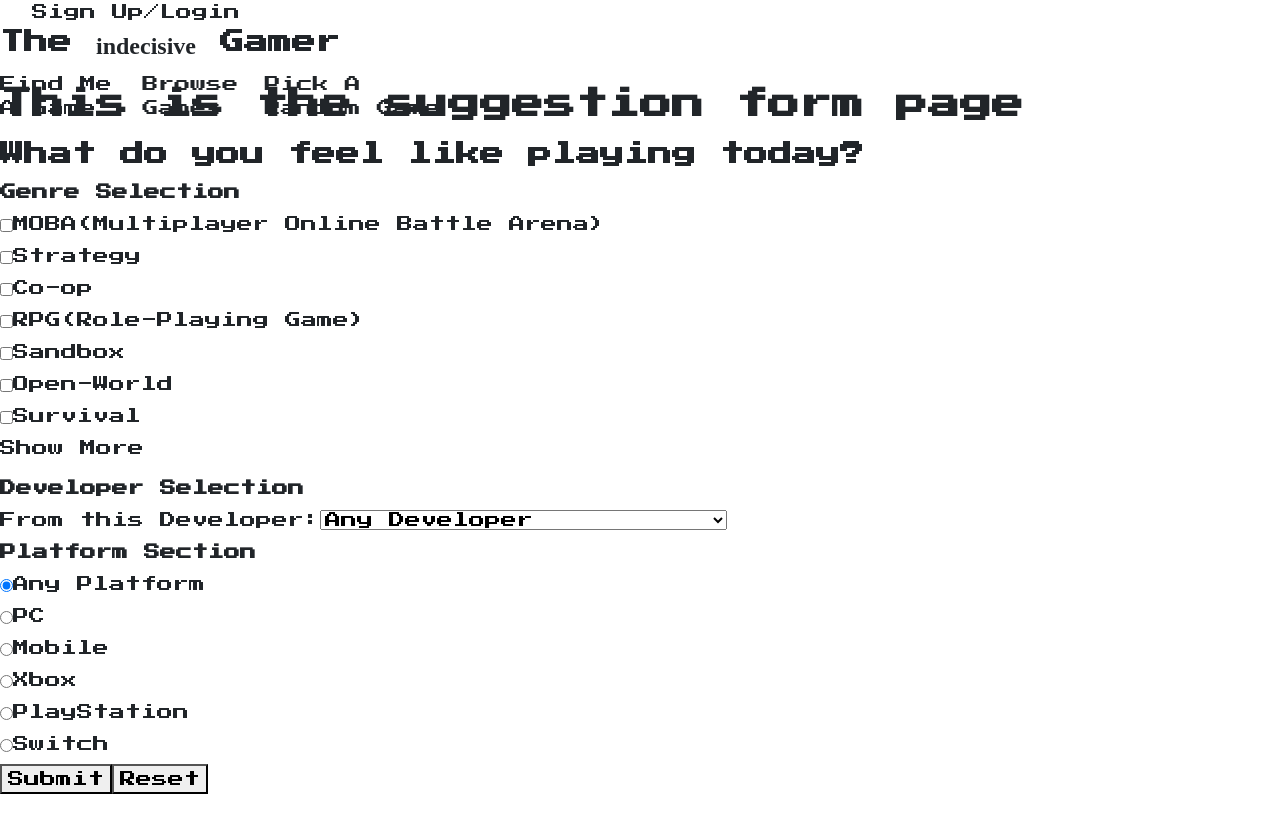
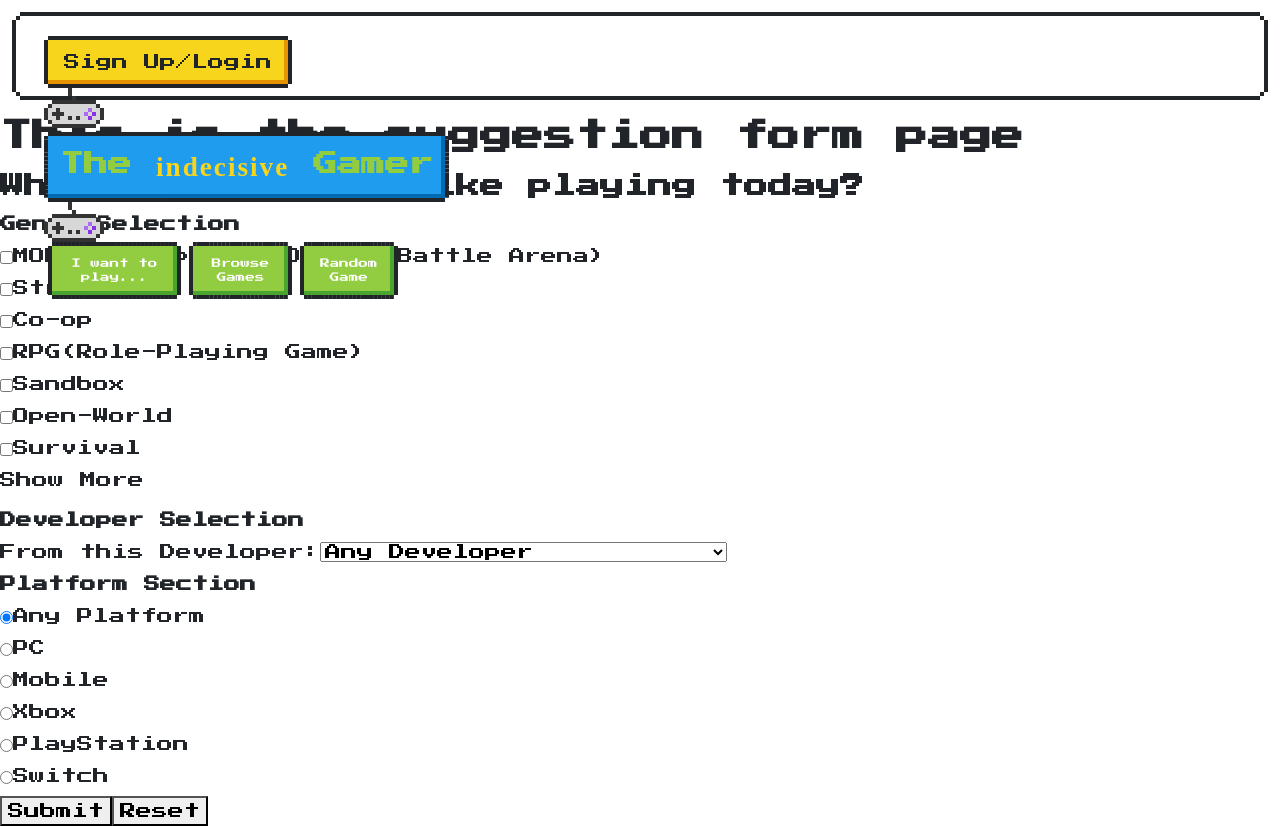
Before and after one commit to cboquiren/indecisive-gamer, a React (Vite) app: page /suggestion-form in a window 1280 px wide. Before the commit the page ends 800 px from the top, so only its background shows below. Built offline with nearby package versions, Linux system fonts and the light colour scheme; data requests are answered from the project's data file.

Commit message:
Style Navbar

```diff
--- a/src/App.tsx
+++ b/src/App.tsx
@@ -17,7 +17,6 @@ function App() {
         <UserProvider>
           <InteractionsProvider>
             <SelectedProvider>
-              <div className="rpgui-content"></div>
               <Navbar />
               <Routes>
                 <Route path="/" element={<Homepage />}></Route>
--- a/src/Assets/data-lists.ts
+++ b/src/Assets/data-lists.ts
@@ -55,3 +55,10 @@ export const platformsList = [
   "PlayStation",
   "Switch"
 ]
+
+export const pixelLogos = [
+  "nes-logo",
+  "nes-jp-logo",
+  "snes-logo",
+  "snes-jp-logo"
+]
--- a/src/Components/Navbar.tsx
+++ b/src/Components/Navbar.tsx
@@ -1,32 +1,52 @@
 import { useNavigate } from "react-router-dom";
 import { useSelected } from "../Providers/SelectedProvider";
 import { UserBtn } from "./UserBtn";
+import { pixelLogos } from "../Assets/data-lists";
+import { useEffect, useState } from "react";
 
 export const Navbar = () => {
+  const [index, setIndex] = useState<number>(0);
   const { selectRandom } = useSelected();
   const navigate = useNavigate();
 
+  const randomizeIndex = () => {
+    return Math.floor(Math.random() * pixelLogos.length);
+  };
+
+  useEffect(() => {
+    const interval = setInterval(() => {
+      setIndex(randomizeIndex());
+    }, 1500);
+    return () => clearInterval(interval);
+  }, [index]);
+
   return (
-    <nav>
+    <nav className="nes-container is-rounded" id="nav">
       <UserBtn></UserBtn>
-      <h1 onClick={() => navigate("/")} id="title" className="nes-pointer">
+      <div className="icon-list">
+        <i className={pixelLogos[index]}></i>
+      </div>
+      <h1 onClick={() => navigate("/")} id="title" className="nes-pointer nes-btn is-primary">
         The <span id="indecisive">indecisive</span> Gamer
       </h1>
+      <div className="icon-list">
+        <i className={pixelLogos[index]}></i>
+      </div>
       <ul className="links-container nes-pointer">
-        <li className="user-links" onClick={() => navigate("/suggestion-form")}>
-          Find Me A Game
+        <li className="nes-btn is-success user-links" onClick={() => navigate("/suggestion-form")}>
+          I want to play...
         </li>
-        <li className="user-links" onClick={() => navigate("/library")}>
+        <li className="nes-btn is-success user-links" onClick={() => navigate("/library")}>
           Browse Games
         </li>
         <li
-          className="user-links"
+          className="nes-btn is-success user-links"
           onClick={() => {
             selectRandom();
             navigate("/game-highlight");
           }}
         >
-          Pick A Random Game
+          Random Game
         </li>
       </ul>
     </nav>
--- a/src/Components/UserBtn.tsx
+++ b/src/Components/UserBtn.tsx
@@ -11,27 +11,46 @@ export const UserBtn = () => {
 
   return (
     <div id="user-container" className="nes-pointer">
-      {user && (
-        <div className="user-nav">
-          <h3>{`Welcome ${Transform.capitalize(user.username)}!`}</h3>
-          <div
+      {/* {user && (
+        <a className="nes-badge">
+          <span className="is-success">{`Welcome ${Transform.capitalize(user.username)}!`}</span>
+          <span
             onClick={() => {
               userLogout();
             }}
           >
             Logout
-          </div>
+          </span>
+        </a>
+      )} */}
+      {user && (
+        <div id="user-nav">
+          <a href="#" className="nes-badge" id="user-name">
+            <span className="is-success">{`Hello ${Transform.capitalize(user.username)}`}</span>
+            <div className="logout-container">
+              <a href="#" className="nes-badge" id="logout">
+                <span
+                  className="is-error"
+                  onClick={() => {
+                    userLogout();
+                  }}
+                >
+                  Logout
+                </span>
+              </a>
+            </div>
+          </a>
         </div>
       )}
       {!user && (
-        <div
-          className="user-nav"
+        <button
+          className="nes-btn is-warning"
           onClick={() => {
             navigate("/sign-in");
           }}
         >
           Sign Up/Login
-        </div>
+        </button>
       )}
     </div>
   );
--- a/src/Css/default.css
+++ b/src/Css/default.css
@@ -3,6 +3,7 @@ body {
   padding: 0;
   font-family: "Press Start 2P", system-ui;
   font-size: .75rem;
+  background-color: rgb(87, 93, 88);
 }
 
 *, ::after, ::before {box-sizing: border-box;}
@@ -16,8 +17,13 @@ ul, p, h1, h2, h3, h4, h5 {
 }
 
 .container {
-  width: 100%;
+  max-width: 1140px;
   padding: 0 1rem;
   margin: 0 auto;
   margin-bottom: 1rem;
+  background-color: white;
 }
+
+.nes-container {
+  background-color: white;
+}
--- a/src/Css/styles.css
+++ b/src/Css/styles.css
@@ -5,16 +5,49 @@ nav {
   align-items: center;
 }
 
-nav #user-container {
-  margin-left: 2rem;
+#nav {margin: 1rem;}
+
+#user-nav {height: 3rem;}
+
+#user-nav #user-name{
+  width: 15rem;
+  font-size: 1rem;
+  position: relative;
+}
+
+#user-nav .logout-container {
+  display: none;
+  position: absolute;
+  left: 2rem;
+  top: 2.5rem;
+}
+
+#user-nav:hover .logout-container { display: block;}
+
+#user-container .nes-btn {width: 15rem;}
+
+
+#title {
+  font-size: 1.5rem;
+  color: rgb(146, 204, 65);
 }
 
 #indecisive {
   font-family: 'Gloria Halllelujah', cursive;
+  color: rgb(247, 213, 29);
+  font-size: 1.7rem;
+  letter-spacing: 2px;
 }
 
 nav .links-container {
   display: flex;
   justify-content: space-around;
-  width: 35%;
+  width: 30%;
 }
+
+.links-container .user-links{
+  font-size: 0.6rem;
+  margin: 0 0.5rem;
+  display: flex;
+  align-items: center;
+}
--- a/src/Pages/homepage.tsx
+++ b/src/Pages/homepage.tsx
@@ -14,7 +14,7 @@ export const Homepage = () => {
   const navigate = useNavigate();
 
   return (
-    <div>
+    <div className="container">
       <h1>This is the Homepage</h1>
       <p>{name}</p>
       <p>{game}</p>
```
